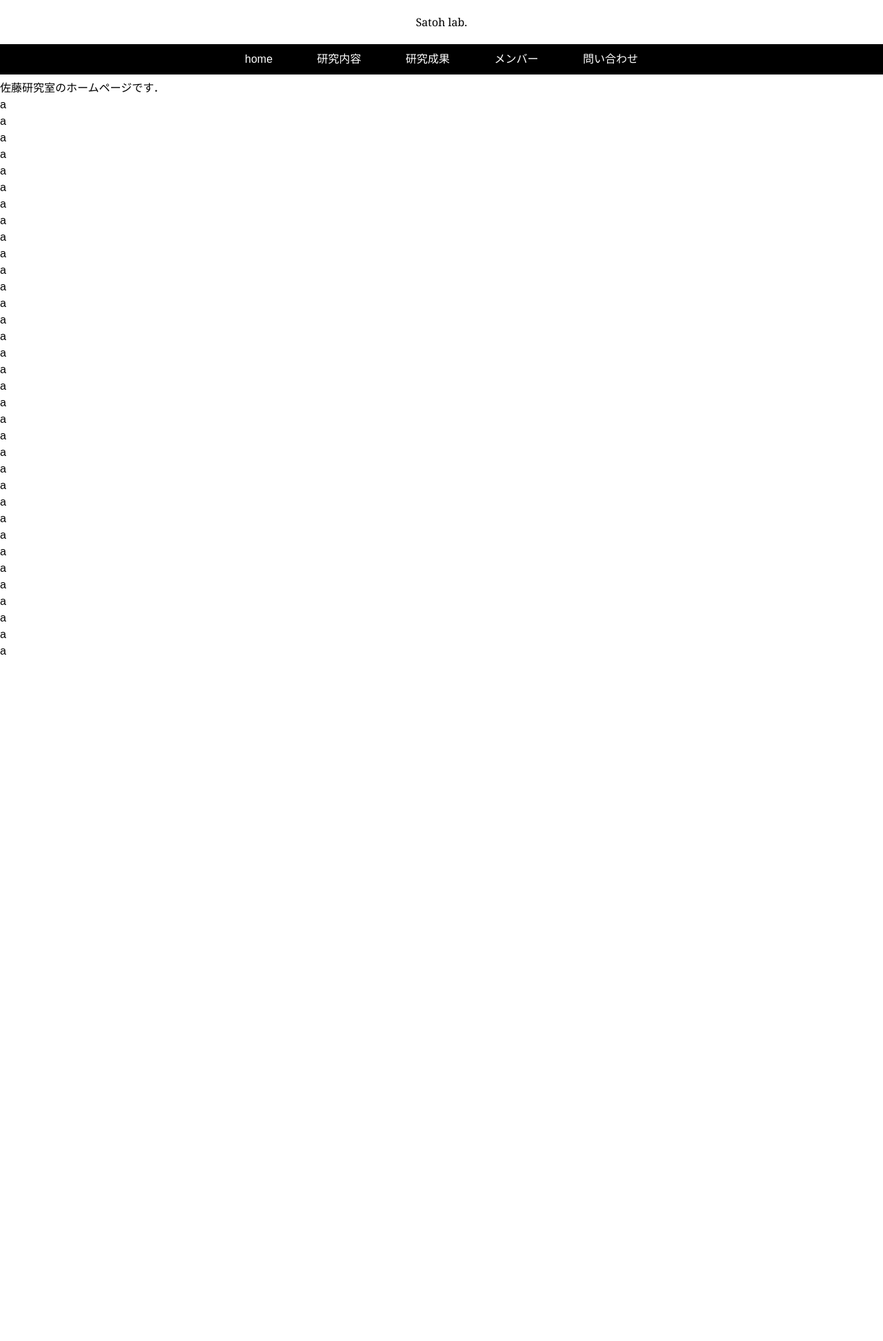
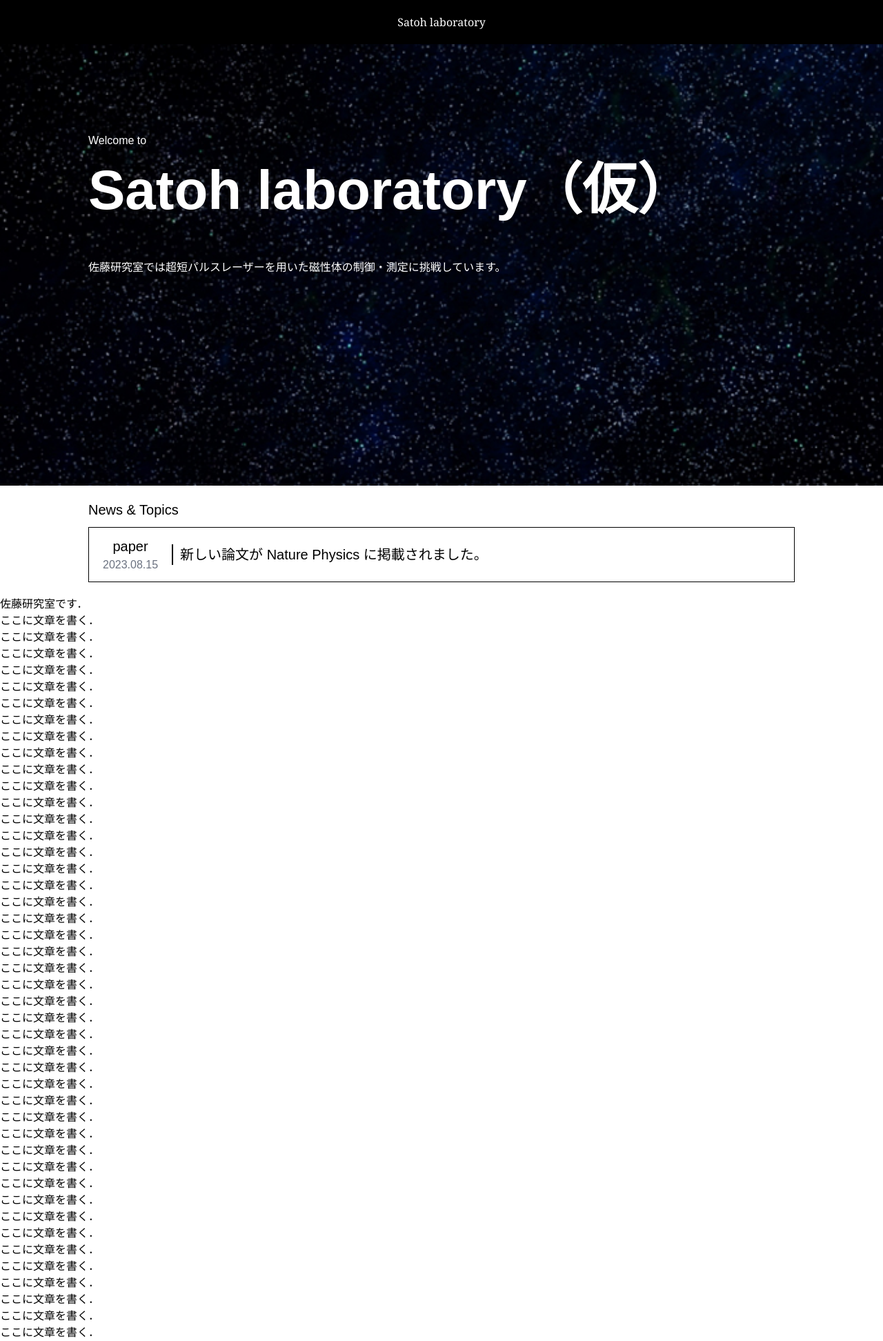
Before and after one commit to mk8877/ocmpHP, a Django app: page / in a window 1280 px wide. Shown: the whole page at 69% size. Before the commit the page ends 949 px from the top, so only its background shows below. Run offline with Django 4.2, Linux system fonts and the light colour scheme; some libraries are stand-ins or nearby versions.

Commit message:
20230831

```diff
--- a/ocmpHP/static/css/dist/styles.css
+++ b/ocmpHP/static/css/dist/styles.css
@@ -747,8 +747,16 @@ select {
   margin-right: auto;
 }
 
+.block {
+  display: block;
+}
+
 .flex {
   display: flex;
+}
+
+.hidden {
+  display: none;
 }
 
 .h-screen {
@@ -767,9 +775,32 @@ select {
   border-radius: 0.25rem;
 }
 
+.border {
+  border-width: 1px;
+}
+
+.border-solid {
+  border-style: solid;
+}
+
+.border-black {
+  --tw-border-opacity: 1;
+  border-color: rgb(0 0 0 / var(--tw-border-opacity));
+}
+
 .bg-gray-50 {
   --tw-bg-opacity: 1;
   background-color: rgb(249 250 251 / var(--tw-bg-opacity));
+}
+
+.px-5 {
+  padding-left: 1.25rem;
+  padding-right: 1.25rem;
+}
+
+.py-3 {
+  padding-top: 0.75rem;
+  padding-bottom: 0.75rem;
 }
 
 .font-serif {
@@ -789,18 +820,21 @@ select {
   letter-spacing: 0em;
 }
 
+.text-gray-500 {
+  --tw-text-opacity: 1;
+  color: rgb(107 114 128 / var(--tw-text-opacity));
+}
+
 * {
   margin: 0;
   padding: 0;
-  box-sizing: border-box;
-  font-family: 'Noto Sans JP', sans-serif;
+  font-family:sans-serif;
 }
 
 /**/
 
-/*headerの設定*/
-
-/**/
+/*headerの設定
+-----------------------------------------------------------------------------*/
 
 nav {
   width: 100%;
@@ -818,9 +852,9 @@ nav.sticky {
   background-color: #000;
   color: white;
   justify-content: space-between;
-  /* 横軸をそろえる */
+  /* 両端に等間隔で設置 */
   align-items: center;
-  /* 縦軸をそろえる */
+  /* hrizonal軸をそろえる */
   padding: 5px 3%;
   transition: 0.2s;
 }
@@ -860,9 +894,9 @@ nav ul li a {
 
 .header {
   width: 100%;
-  height: 14.5vh;
+  height: 8vh;
   /* 画面に対する% */
-  background-color: white;
+  background-color: black;
 }
 
 .logo {
@@ -870,6 +904,7 @@ nav ul li a {
   /* 上，右，下，左 */
   font-weight: 450;
   /* 太さ */
+  color: white;
 }
 
 /* 460px以下(スマホ)では，menubarのロゴ部をなくしてコンパクトにした．具体的には，pcでのscroll前のcssを活用した．*/
@@ -903,6 +938,72 @@ nav ul li a {
 headerの設定ここまで
 */
 
+/*
+//
+//
+//
+//
+index.htmlの設定
+-------------------------------------------------------*/
+
+.content{
+  color: white;
+  padding: 10%;
+  /*max-width: 700px;/*これを上回ったとき折り返す*/
+}
+
+.content h1{
+  font-size: 80px;
+  font-weight: 600;
+  margin-bottom: 40px;
+}
+
+.news-section{
+  padding: 20px 10%;
+}
+
+.news-section h2{
+  font-size: 20px;
+  font-weight: 100;
+  margin-bottom: 10px;
+}
+
+.news-section .flex {
+  display: flex;
+  align-items: center;
+  /* これで子要素を垂直方向に中央揃えします */
+}
+
+.categoryanddate {
+  display: flex;
+  /* 横並びにする flexというcssの配置方法がある */
+  flex-direction: column;
+  justify-content: center;
+  margin-right: 20px;
+  align-items: center;
+  flex-shrink: 0;
+}
+
+.category {
+  flex:3;
+  font-size: 20px;
+  font-weight: 100;
+  text-align: center;
+}
+
+.date {
+  flex:1;
+}
+
+.news-title {
+  height: 100%;
+  font-size: 20px;
+  font-weight: 100;
+  text-align: center;
+  border-left: 2px solid #000;
+  padding-left: 10px;
+}
+
 .hover\:bg-white:hover {
   --tw-bg-opacity: 1;
   background-color: rgb(255 255 255 / var(--tw-bg-opacity));
--- /dev/null
+++ b/ocmpHP/templates/base.html
@@ -0,0 +1,43 @@
+{% load static tailwind_tags %}
+<!DOCTYPE html>
+<html lang="en">
+<head>
+    {% tailwind_css %}
+    <meta charset="UTF-8">
+    <meta name="viewport" content="width=device-width, initial-scale=1.0">
+    <link href="{% static 'css/dist/styles.css' %}" rel="stylesheet"/>
+    <title>Satoh laboratory</title>
+</head>
+<body>
+    <div class="header">
+        <nav class="navbar">
+            <h2 class="logo font-serif">Satoh laboratory</h2>
+            <ul class="menu hidden">
+                <li class="hover:bg-white hover:text-black rounded"><a href="" >home</a></li>
+                <li class="hover:bg-white hover:text-black rounded"><a href="">研究内容</a></li>
+                <li class="hover:bg-white hover:text-black rounded"><a href="">研究成果</a></li>
+                <li class="hover:bg-white hover:text-black rounded"><a href="">メンバー</a></li>
+                <li class="hover:bg-white hover:text-black rounded"><a href="">問い合わせ</a></li>
+            </ul>
+        </nav>
+    </div>
+    {% block content %}
+    {% endblock %}
+    <script>
+        //scrollした時のheaderの挙動を設定．
+        const navbar = document.querySelector(".navbar"); //nabbarの情報を取得
+        console.log(navbar)//取得した情報の確認．
+        const menu = document.querySelector(".menu")
+        window.addEventListener("scroll",() => {
+            //console.log(menu.offsetTop) //menu.offsetはmenuの上部からの高さを表すことを確認できる．
+            if(window.pageYOffset >= 100){//window.pageYOffsetを100px以上スクロールしたら
+                navbar.classList.add("sticky");//sticky classを付与．cssで定義する．
+                menu.classList.remove("hidden");//リロード直後はhidden classが付与されているからmenuは表示されないが，一度スクロールして以降は表示されるようにする．
+            } else {
+                navbar.classList.remove("sticky");
+                menu.classList.add("hidden");
+            }
+        })//scrollするたびに{}内が実行される．
+    </script>
+</body>
+</html>
--- a/ocmpHP/templates/toppage/index.html
+++ b/ocmpHP/templates/toppage/index.html
@@ -1,76 +1,81 @@
+{% extends "base.html" %}
 {% load static %}
-{% load static tailwind_tags %}
-<!DOCTYPE html>
-<html lang="en">
-<head>
-    {% tailwind_css %}
-    <meta charset="UTF-8">
-    <meta name="viewport" content="width=device-width, initial-scale=1.0">
-    <link href="{% static 'css/dist/styles.css' %}" rel="stylesheet"/>
-    <title>Document</title>
-</head>
-<body>
-    <div class="header">
-        <nav class="navbar">
-            <h2 class="logo font-serif">Satoh lab.</h2>
-            <ul class="menu">
-                <li class="hover:bg-white hover:text-black rounded"><a href="" >home</a></li>
-                <li class="hover:bg-white hover:text-black rounded"><a href="">研究内容</a></li>
-                <li class="hover:bg-white hover:text-black rounded"><a href="">研究成果</a></li>
-                <li class="hover:bg-white hover:text-black rounded"><a href="">メンバー</a></li>
-                <li class="hover:bg-white hover:text-black rounded"><a href="">問い合わせ</a></li>
-            </ul>
-        </nav>
+{% block content %}
+<section>
+    <div class="content">
+        <h2 class=>Welcome to</h2>
+        <h1>Satoh laboratory（仮）</h1>
+        <p>佐藤研究室では超短パルスレーザーを用いた磁性体の制御・測定に挑戦しています。</p>
     </div>
-    佐藤研究室のホームページです．
-    <p>a</p>
-    <p>a</p>
-    <p>a</p>
-    <p>a</p>
-    <p>a</p>
-    <p>a</p>
-    <p>a</p>
-    <p>a</p>
-    <p>a</p>
-    <p>a</p>
-    <p>a</p>
-    <p>a</p>
-    <p>a</p>
-    <p>a</p>
-    <p>a</p>
-    <p>a</p>
-    <p>a</p>
-    <p>a</p>
-    <p>a</p>
-    <p>a</p>
-    <p>a</p>
-    <p>a</p>
-    <p>a</p>
-    <p>a</p>
-    <p>a</p>
-    <p>a</p>
-    <p>a</p>
-    <p>a</p>
-    <p>a</p>
-    <p>a</p>
-    <p>a</p>
-    <p>a</p>
-    <p>a</p>
-    <p>a</p>
+</section>
+<div class="news-section">
+    <h2>
+        News & Topics
+    </h2>
+    <div class="flex border border-black border-solid px-5 py-3 ">
+        <div class="categoryanddate">
+            <p class="category ">paper</p>
+            <p class="date text-gray-500">2023.08.15</p>
+        </div>
+        <div>
+            <p class="news-title">
+                新しい論文が Nature Physics に掲載されました。</p>
+        </div>
+    </div>
+</div>
 
-    <script>
-        //scrollした時のheaderの挙動を設定．
-        const navbar = document.querySelector(".navbar"); //nabbarの情報を取得
-        console.log(navbar)//取得した情報の確認．
-        const menu = document.querySelector(".menu")
-        window.addEventListener("scroll",() => {
-            //console.log(menu.offsetTop) //menu.offsetはmenuの上部からの高さを表すことを確認できる．
-            if(window.pageYOffset >= menu.offsetTop){
-                navbar.classList.add("sticky");//sticky classを付与．cssで定義する．
-            } else {
-                navbar.classList.remove("sticky");
-            }
-        })//scrollするたびに{}内が実行される．
-    </script>
-</body>
-</html>
+ 佐藤研究室です．
+ <p>ここに文章を書く．</p>
+ <p>ここに文章を書く．</p>
+ <p>ここに文章を書く．</p>
+ <p>ここに文章を書く．</p>
+ <p>ここに文章を書く．</p>
+ <p>ここに文章を書く．</p>
+ <p>ここに文章を書く．</p>
+ <p>ここに文章を書く．</p>
+ <p>ここに文章を書く．</p>
+ <p>ここに文章を書く．</p>
+ <p>ここに文章を書く．</p>
+ <p>ここに文章を書く．</p>
+ <p>ここに文章を書く．</p>
+ <p>ここに文章を書く．</p>
+ <p>ここに文章を書く．</p>
+ <p>ここに文章を書く．</p>
+ <p>ここに文章を書く．</p>
+ <p>ここに文章を書く．</p>
+ <p>ここに文章を書く．</p>
+ <p>ここに文章を書く．</p>
+ <p>ここに文章を書く．</p>
+ <p>ここに文章を書く．</p>
+ <p>ここに文章を書く．</p>
+ <p>ここに文章を書く．</p>
+ <p>ここに文章を書く．</p>
+ <p>ここに文章を書く．</p>
+ <p>ここに文章を書く．</p>
+ <p>ここに文章を書く．</p>
+ <p>ここに文章を書く．</p>
+ <p>ここに文章を書く．</p>
+ <p>ここに文章を書く．</p>
+ <p>ここに文章を書く．</p>
+ <p>ここに文章を書く．</p>
+ <p>ここに文章を書く．</p>
+ <p>ここに文章を書く．</p>
+ <p>ここに文章を書く．</p>
+ <p>ここに文章を書く．</p>
+ <p>ここに文章を書く．</p>
+ <p>ここに文章を書く．</p>
+ <p>ここに文章を書く．</p>
+ <p>ここに文章を書く．</p>
+ <p>ここに文章を書く．</p>
+ <p>ここに文章を書く．</p>
+ <p>ここに文章を書く．</p>
+ <style>
+        section{
+            background-image:url("{%static 'img/space.jpg'%}");/*notionのメモも参照*/
+            width:100%;
+            height:80vh;
+            background-position: center;
+            background-size: cover;
+        }
+ </style>
+{% endblock %}
--- a/ocmpHP/toppage/models.py
+++ b/ocmpHP/toppage/models.py
@@ -2,6 +2,6 @@ from django.db import models
 
 class Paper(models.Model):
     title = models.CharField(max_length=100)
-    slug = models .SlugField()                # URLに含まれる文字列
+    slug = models.SlugField()                # URLに含まれる文字列
     body = models.TextField()
     posted_date = models.DateTimeField(auto_now_add=True) # 日付を自動で追加
```
Also changed, not shown: ocmpHP/static/css/style.css (+69 -10 lines), ocmpHP/static/img/space.jpg (added), ocmpHP/static/img/spin_heat.jpg (renamed from ocmpHP/image/spin_heat.jpg).
